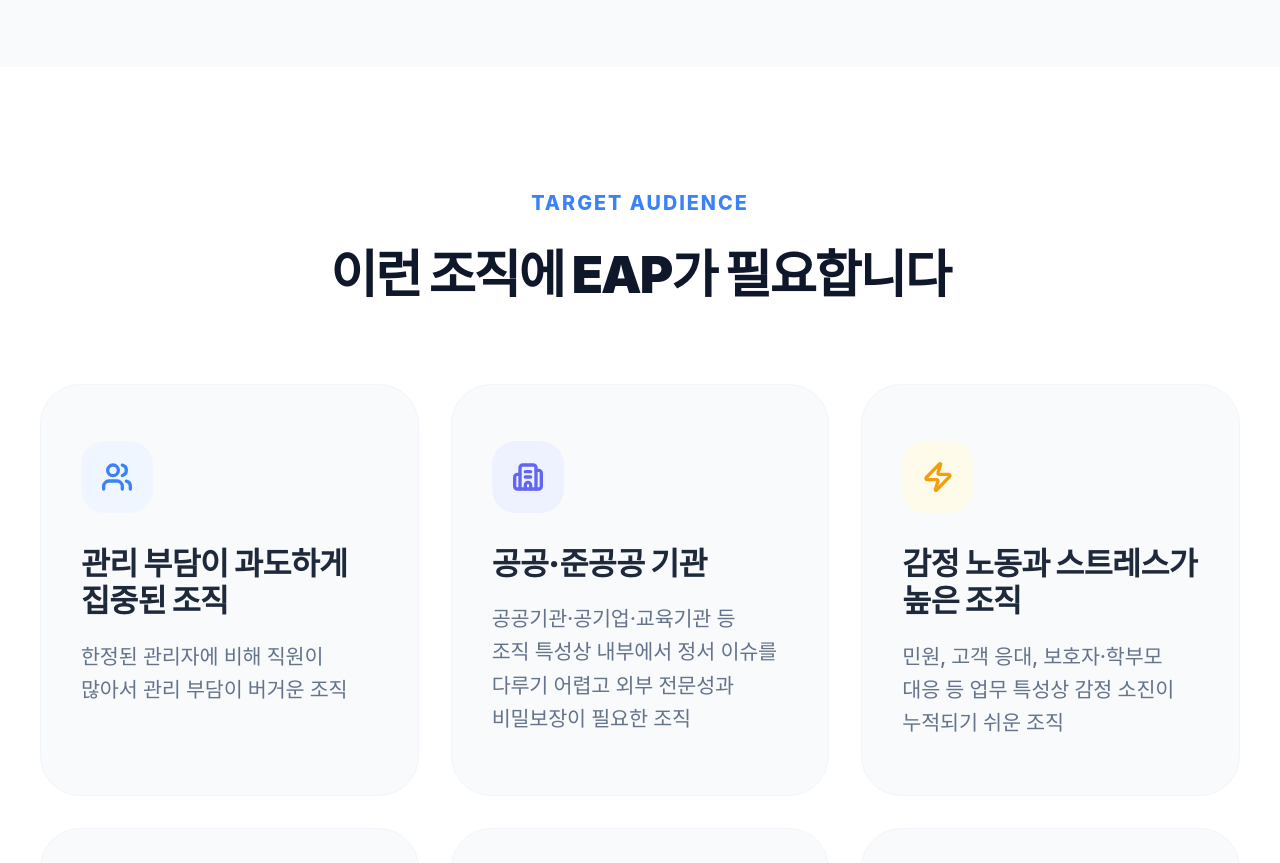
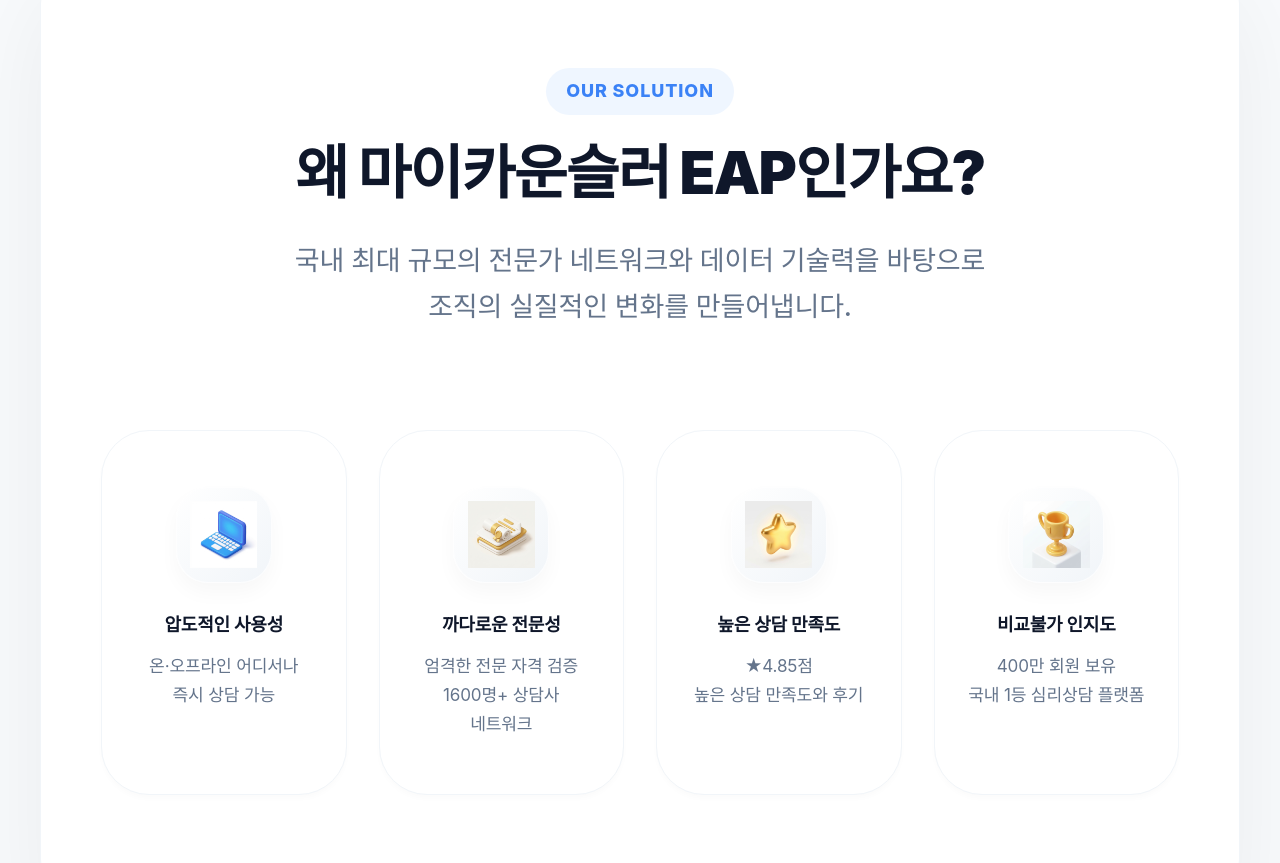
Before and after one commit to ikmmnjn/mycounselor_landing_page, a React (Vite) app: page / in a window 1280 px wide. Shown: the part 1703-2566 px from the top of the page. Built offline with nearby package versions, Linux system fonts and the light colour scheme; a web font is replaced by a local one.

Commit message:
style: zoom thinking avatar and improve mobile responsiveness for intro section

```diff
--- a/src/components/IntroductionSection.jsx
+++ b/src/components/IntroductionSection.jsx
@@ -77,12 +77,39 @@
                     height: 550px;
                 }
 
+                @media (max-width: 768px) {
+                    .chat-phase {
+                        height: auto;
+                        display: flex;
+                        flex-direction: column;
+                        gap: 16px;
+                        margin-bottom: 80px;
+                        padding: 0 20px;
+                    }
+                }
+
                 .chat-instance {
                     position: absolute;
                     display: flex;
                     align-items: center;
                     gap: 20px;
                     z-index: 10;
+                }
+
+                @media (max-width: 768px) {
+                    .chat-instance {
+                        position: relative !important;
+                        top: auto !important;
+                        left: auto !important;
+                        right: auto !important;
+                        flex-direction: row !important;
+                        justify-content: flex-start;
+                        width: 100%;
+                    }
+                    .chat-instance:nth-child(even) {
+                        flex-direction: row-reverse !important;
+                        justify-content: flex-end;
+                    }
                 }
 
                 .chat-avatar {
@@ -99,10 +126,24 @@
                     border: 1px solid #f1f5f9;
                 }
 
+                @media (max-width: 768px) {
+                    .chat-avatar {
+                        width: 64px;
+                        height: 64px;
+                        border-radius: 20px;
+                    }
+                }
+
                 .chat-avatar img {
                     width: 100%;
                     height: 100%;
                     object-fit: cover;
+                }
+
+                /* Zoom in on thinking avatar face */
+                .chat-avatar.thinking img {
+                    transform: scale(1.4);
+                    transform-origin: center 30%;
                 }
 
                 .chat-bubble {
@@ -118,6 +159,15 @@
                     box-shadow: 0 12px 40px rgba(0,0,0,0.05);
                     white-space: nowrap;
                     letter-spacing: -0.02em;
+                }
+
+                @media (max-width: 768px) {
+                    .chat-bubble {
+                        padding: 12px 20px;
+                        font-size: 1rem;
+                        white-space: normal;
+                        max-width: calc(100% - 100px);
+                    }
                 }
 
                 /* Variant styles for scatter */
@@ -274,7 +324,7 @@
                 {/* Phase 2: Chat Interaction (Questions Only) */}
                 <div className="chat-phase">
                     {[
-                        { avatar: avatarThinking, text: "“업무 효율이 점점 떨어지는 것 같아요.”", x: -50, y: -20, rotate: -5 },
+                        { avatar: avatarThinking, text: "“업무 효율이 점점 떨어지는 것 같아요.”", x: -50, y: -20, rotate: -5, type: 'thinking' },
                         { avatar: avatarWorried, text: "“도입한 EAP, 정작 직원들은 안 써요.”", x: 50, y: -30, rotate: 5 },
                         { avatar: avatarShhh, text: "“비밀 보장이 정말 되는 게 맞나요?”", x: -40, y: 10, rotate: -3 },
                         { avatar: avatarSad, text: "“퇴사율이 늘어 고민이 많습니다.”", x: 60, y: 20, rotate: 4 },
@@ -292,7 +342,7 @@
                                     damping: 20,
                                     delay: i * 0.15
                                 }}
-                                className="chat-avatar"
+                                className={`chat-avatar ${chat.type || ""}`}
                             >
                                 <img src={chat.avatar} alt="avatar" />
                             </motion.div>
@@ -314,7 +364,36 @@
                     ))}
                 </div>
 
+                {/* Phase 3: Solutions Grid */}
+                <div className="solution-phase">
+                    <div className="solution-header">
+                        <span className="solution-tag">OUR SOLUTION</span>
+                        <h2 className="solution-title">왜 마이카운슬러 EAP인가요?</h2>
+                        <p className="solution-desc">
+                            국내 최대 규모의 전문가 네트워크와 데이터 기술력을 바탕으로<br />
+                            조직의 실질적인 변화를 만들어냅니다.
+                        </p>
+                    </div>
 
+                    <div className="solution-grid">
+                        {solutions.map((item, i) => (
+                            <motion.div
+                                key={i}
+                                className="sol-card"
+                                initial={{ opacity: 0, y: 30 }}
+                                whileInView={{ opacity: 1, y: 0 }}
+                                viewport={{ once: true }}
+                                transition={{ delay: i * 0.1 }}
+                            >
+                                <div className="sol-icon">
+                                    <img src={item.icon} alt={item.title} />
+                                </div>
+                                <h4>{item.title}</h4>
+                                <p>{item.desc}</p>
+                            </motion.div>
+                        ))}
+                    </div>
+                </div>
 
 
             </div>
--- a/src/components/ReportSecuritySection.jsx
+++ b/src/components/ReportSecuritySection.jsx
@@ -239,9 +239,9 @@
                                     viewport={{ once: true }}
                                     transition={{ delay: 0.2 }}
                                 >
-                                    운영 관리 부담 없이,<br />
-                                    정기 보고서로<br />
-                                    시작해보세요
+                                    체계적인 운영 관리와<br />
+                                    정기 리포트로<br />
+                                    성과를 명확하게 보여드립니다
                                 </motion.h3>
                                 <motion.p
                                     initial={{ opacity: 0, y: 20 }}
@@ -249,8 +249,8 @@
                                     viewport={{ once: true }}
                                     transition={{ delay: 0.3 }}
                                 >
-                                    월간 이용 현황 및 운영 결과를 정교한 통계 지표와 함께 정기적으로 보고해 드립니다.
-                                    개인 식별이 불가능한 형태의 통계 분석 결과를 통해 조직의 전반적인 심리 상태를 안전하게 파악하세요.
+                                    월간 이용 현황과 상담 운영 결과를 정교한 통계 지표로 정기 보고합니다.
+                                    개인 식별이 불가능한 데이터 기반 분석을 통해, 조직 전반의 심리 상태와 프로그램 효과를 객관적으로 확인할 수 있는 관리 체계를 제공합니다.
                                 </motion.p>
                             </div>
                         </div>
```
